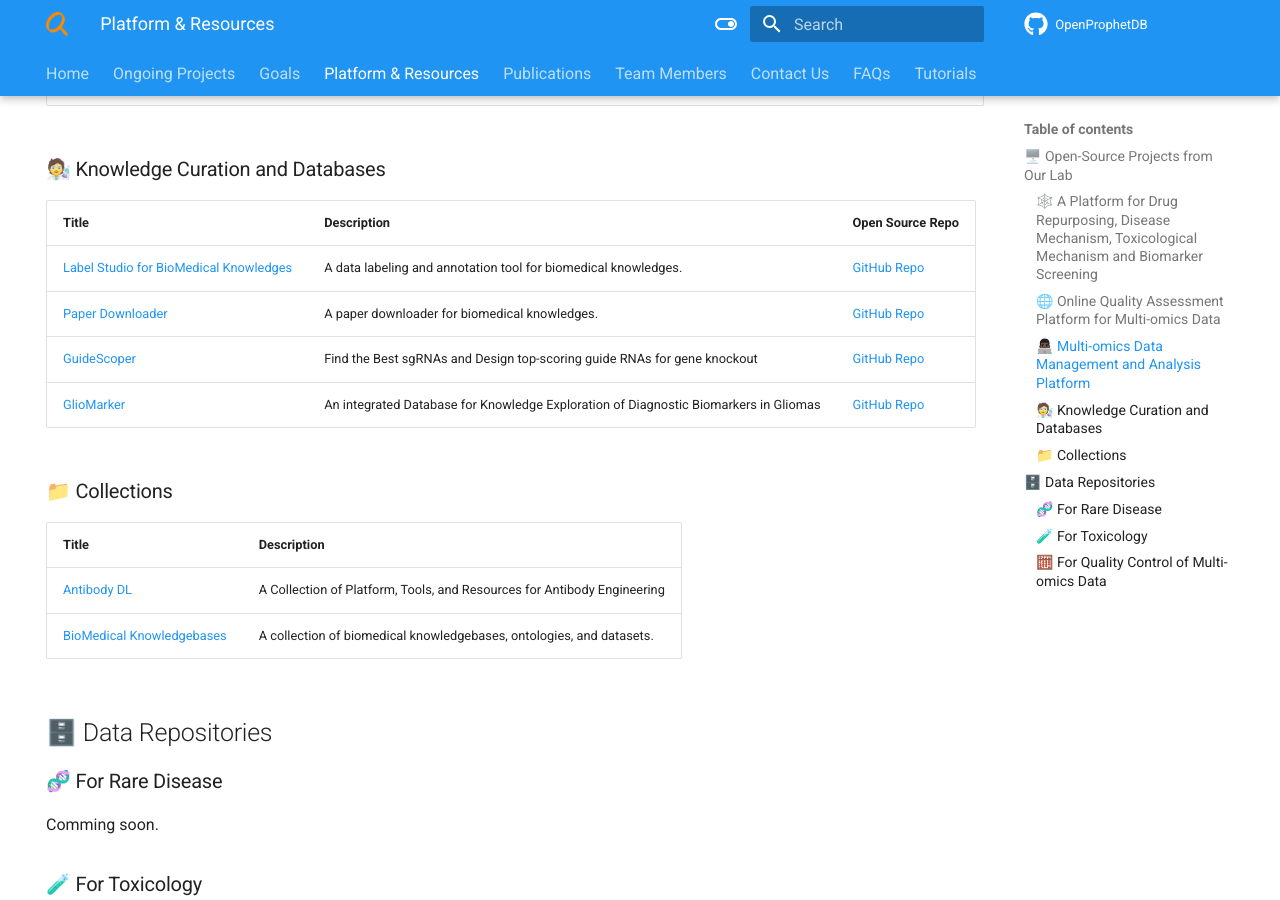
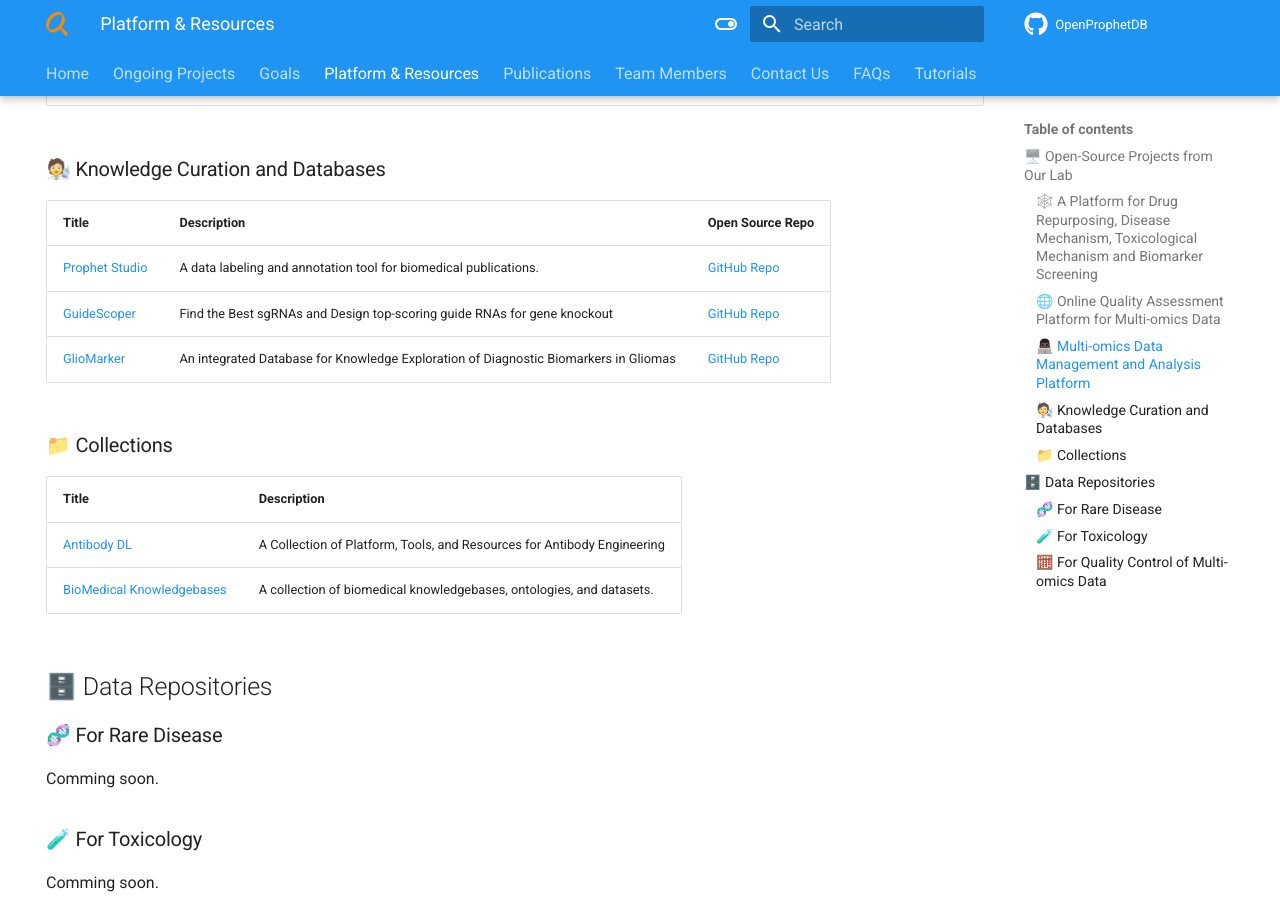
Before and after one commit to yjcyxky/prophetdb.org, an MkDocs documentation site: the page built from docs/platform.md, in a window 1280 px wide and 900 px high, scrolled down 1145 px. Built offline with MkDocs 1.6.1 and Material for MkDocs 9.7.7, drawn with Linux system fonts in a browser that asks for light colours; a script that is not in the unit is left out; comment, search, counter and statistics services are not loaded.

Commit message:
Update docs.

```diff
--- a/docs/platform.md
+++ b/docs/platform.md
@@ -33,8 +33,7 @@ Such as Knowledge Graph, Omics Data Analyzer, QC Tools, Data Repo for BioMedical
 
 | Title | Description| Open Source Repo |
 |--|--|--|
-| [Label Studio for BioMedical Knowledges](https://prophet-studio.3steps.cn/) | A data labeling and annotation tool for biomedical knowledges. | [GitHub Repo](https://github.com/yjcyxky/label-studio) |
-| [Paper Downloader](https://publications.3steps.cn) | A paper downloader for biomedical knowledges. | [GitHub Repo](https://github.com/yjcyxky/paper-downloader) |
+| [Prophet Studio](https://prophet-studio.3steps.cn/) | A data labeling and annotation tool for biomedical publications. | [GitHub Repo](https://github.com/yjcyxky/prophet-studio) |
 | [GuideScoper](https://biosolver.cn/) | Find the Best sgRNAs and Design top-scoring guide RNAs for gene knockout | [GitHub Repo](https://github.com/yjcyxky/cell-guider) |
 | [GlioMarker](http://gliomarker.prophetdb.org/#/home) | An integrated Database for Knowledge Exploration of Diagnostic Biomarkers in Gliomas | [GitHub Repo](https://github.com/yjcyxky/gliomarker) |
 
```
